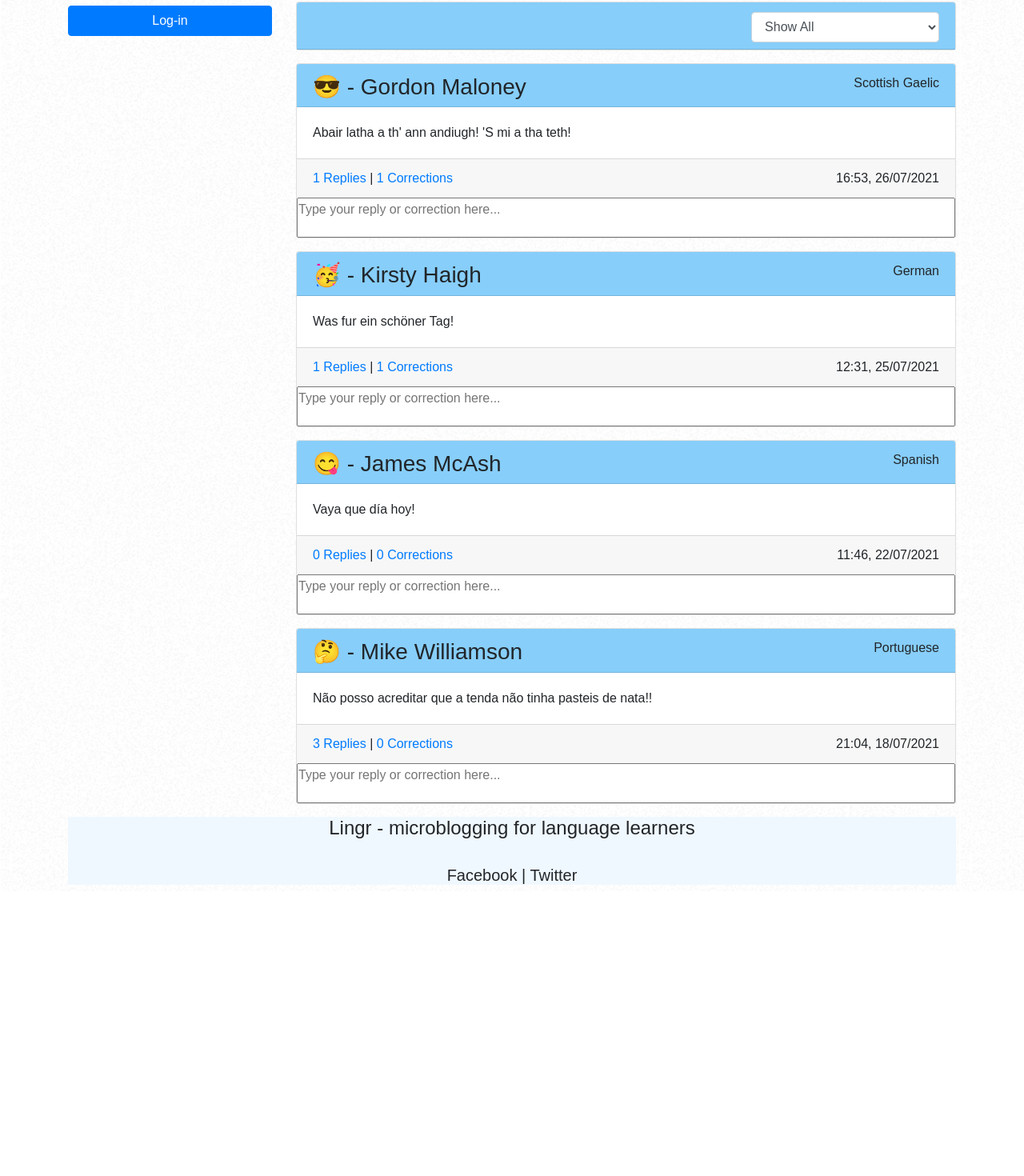
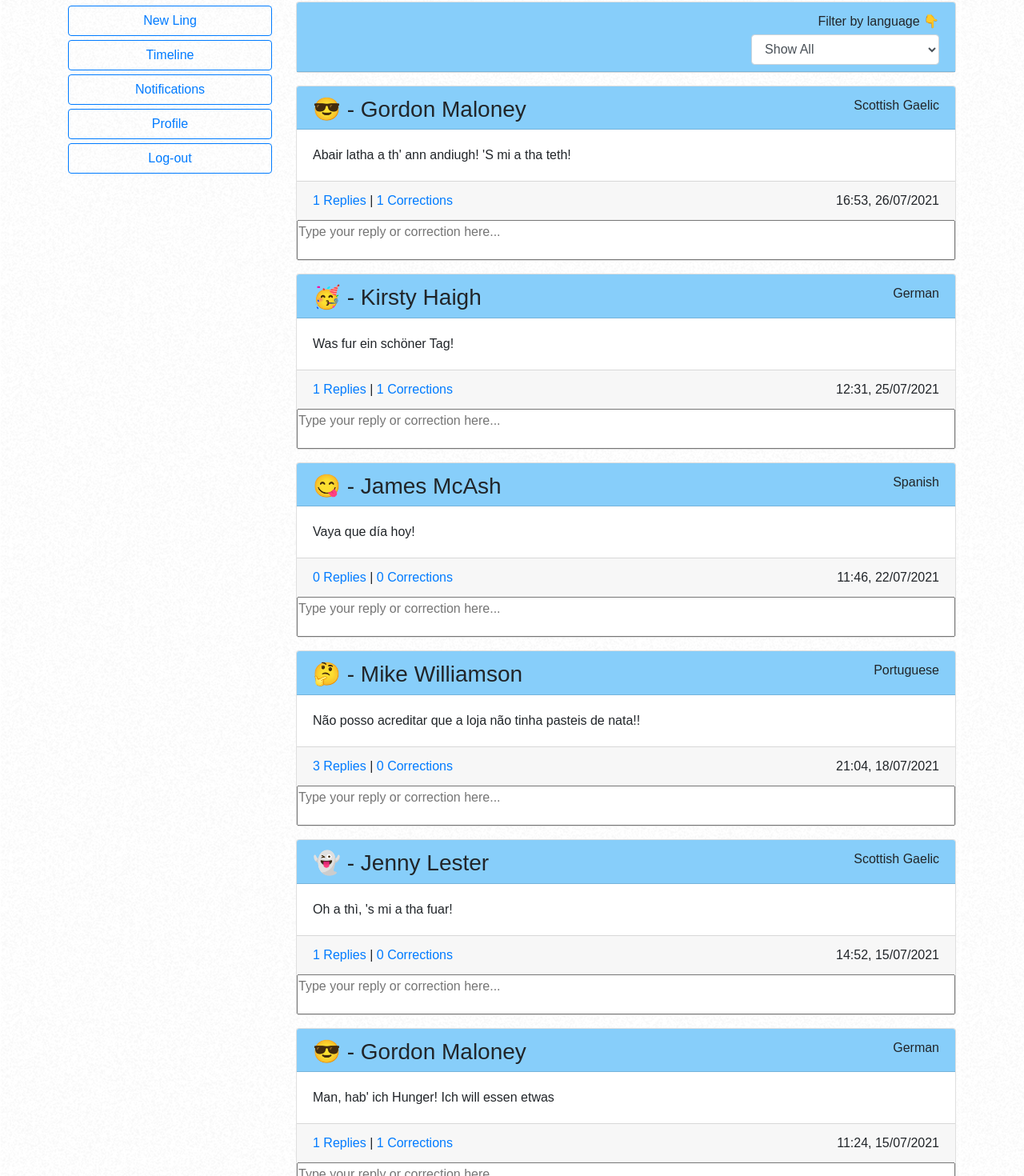
Before and after one commit to gordonmaloney/Lingr, a React (Create React App) app: page / in a window 1280 px wide. Shown: the part 96-1566 px from the top of the page at 80% size. Before the commit the page ends 1210 px from the top, so only its background shows below. Built offline with nearby package versions, Linux system fonts and the light colour scheme.

Commit message:
correciton component fixed and formatted

```diff
--- a/src/App.js
+++ b/src/App.js
@@ -30,7 +30,7 @@ function App() {
               </Switch>
             </Col>
           </Row>
-          <Footer />
+          <Footer className="mt-5" />
         </Container>
       </BrowserRouter>
     </>
--- a/src/components/LingReply.js
+++ b/src/components/LingReply.js
@@ -1,39 +1,62 @@
-import React, {Component, useState} from "react";
-import { Card, CardHeader, CardBody, CardFooter, Button } from 'reactstrap';
-import { LINGS } from './Lings';
-import { Link } from 'react-router-dom';
-
-
+import React, { Component, useState } from "react";
+import { Card, CardHeader, CardBody, CardFooter, Button } from "reactstrap";
+import { LINGS } from "./Lings";
+import { Link } from "react-router-dom";
 
 function ReplyCorrect(lingCorrect) {
   const [reply, correct] = useState("reply");
 
   const toggle = () => {
     if (reply === "reply") {
-            return correct("correct")
+      return correct("correct");
     }
-        correct ("reply")
-    }
+    correct("reply");
+  };
 
   return (
     <>
-        <div className={reply === "reply" ? "show" : "hide"}>
-        <Button onClick={() => toggle()}>Correct</Button>
+      <div>
+        <Button onClick={() => toggle()}>Correction</Button>
+        <div className={reply === "correct" ? "show" : "hide"}>
 
-        <input className="ling-reply my-2" type="text" placeholder="Type your reply here..." />
+
+        <input
+          className="ling-reply my-2"
+          type="text"
+          placeholder={lingCorrect.content}
+        />
       </div>
-        <div className={reply === "correct" ? "show" : "hide"}>
-        <Button onClick={() => toggle()}>Reply</Button>
+        <input
+          className="ling-reply my-2"
+          type="text"
+          placeholder="Type your reply here..."
+        />
+      </div>
 
-        <input className="ling-reply my-2" type="text" placeholder={lingCorrect.content} />
-        </div>
     </>
-    )
+  );
 }
 
-
 function Replies(props) {
-    const LingReplies = props.ling.lingRepliesObj.map(reply => {
+  const LingReplies = props.ling.lingRepliesObj.map((reply) => {
+    if ((reply.replyType === "correction")) {
+      return (
+        <div key={reply.replyId}>
+          <Card className="mb-3 reply-ling">
+            <CardBody>
+              <div className={reply.replyType} />
+              <p className="ml-3 mb-3 correction-body">
+                <i>"{reply.correctionBody}"</i>
+              </p>
+              {reply.replyBody}
+            </CardBody>
+            <CardFooter className="text-right replySignOff">
+              {reply.replyAuthor}
+            </CardFooter>
+          </Card>
+        </div>
+      );
+    } else {
       return (
         <div key={reply.replyId}>
           <Card className="mb-3 reply-ling">
@@ -46,44 +69,39 @@ function Replies(props) {
             </CardFooter>
           </Card>
         </div>
-            )
-    })
-    return (
-        <div>
-           {LingReplies}
-        </div>
-    )
+      );
+    }
+  });
+  return <div>{LingReplies}</div>;
 }
 
-
 class LingReply extends Component {
-
   render() {
-    const ling = LINGS[this.props.match.params.id]
+    const ling = LINGS[this.props.match.params.id];
     return (
       <div key={ling.id}>
         <Card className="ling mb-3">
           <CardHeader>
-                    <span className="ling-date">
-                        {ling.lingLang}
-                    </span>
-                    <h3>{ling.userIcon} - {ling.userName}</h3>
+            <span className="ling-date">{ling.lingLang}</span>
+            <h3>
+              {ling.userIcon} - {ling.userName}
+            </h3>
           </CardHeader>
-                    <CardBody>
-                        {ling.lingBody}
-                    </CardBody>
+          <CardBody>{ling.lingBody}</CardBody>
           <CardFooter>
-                        <ReplyCorrect content={ling.lingBody}/>
+            <ReplyCorrect content={ling.lingBody} />
             <Link to="/">
-                        <Button color="primary">Post</Button>
+              <Button color="primary" outline>
+                Post
+              </Button>
             </Link>
           </CardFooter>
         </Card>
 
-                <Replies ling={ling}/>
+        <Replies ling={ling} />
       </div>
     );
   }
 }
 
-export default LingReply
+export default LingReply;
--- a/src/components/Lings.js
+++ b/src/components/Lings.js
@@ -4,14 +4,14 @@ export const LINGS = [
         userIcon: "😎",
         userName: "Gordon Maloney",
         lingBody: "Abair latha a th' ann andiugh! 'S mi a tha teth!",
-        lingShares: 0,
         lingDate: "16:53, 26/07/2021",
         lingLang: "Scottish Gaelic",
         lingRepliesObj: [{
             replyId: 0,
             replyAuthor: "Mike Williamson",
             replyType: "correction",
-            replyBody: "abair latha a th' ann AN-DIUGH",
+            correctionBody: "abair latha a th' ann AN-DIUGH",
+            replyBody: "don't forget the dashes!"
         },
         {
             replyId: 1,
@@ -25,7 +25,6 @@ export const LINGS = [
         userIcon: "🥳",
         userName: "Kirsty Haigh",
         lingBody: "Was fur ein schöner Tag!",
-        lingShares: 1,
         lingDate: "12:31, 25/07/2021",
         lingLang: "German",
         lingRepliesObj: [{
@@ -38,7 +37,8 @@ export const LINGS = [
             replyId: 1,
             replyAuthor: "Gordon Maloney",
             replyType: "correction",
-            replyBody: "fÜr"
+            replyBody: "don't forget your umlauts!",
+            correctionBody: "fÜr"
         }]
     },
     {
@@ -46,7 +46,6 @@ export const LINGS = [
         userIcon: "😋",
         userName: "James McAsh",
         lingBody: "Vaya que día hoy!",
-        lingShares: 0,
         lingDate: "11:46, 22/07/2021",
         lingLang: "Spanish",
         lingRepliesObj: []
@@ -55,8 +54,7 @@ export const LINGS = [
         id: 3,
         userIcon: "🤔",
         userName: "Mike Williamson",
-        lingBody: "Não posso acreditar que a tenda não tinha pasteis de nata!!",
-        lingShares: 3,
+        lingBody: "Não posso acreditar que a loja não tinha pasteis de nata!!",
         lingDate: "21:04, 18/07/2021",
         lingLang: "Portuguese",
         lingRepliesObj: [{
@@ -78,4 +76,41 @@ export const LINGS = [
             replyBody: "that's so true!"
         }]
     },
+    {
+        id: 4,
+        userIcon: "👻",
+        userName: "Jenny Lester",
+        lingBody: "Oh a thì, 's mi a tha fuar!",
+        lingDate: "14:52, 15/07/2021",
+        lingLang: "Scottish Gaelic",
+        lingRepliesObj: [{
+            replyId: 0,
+            replyAuthor: "Gordon Maloney",
+            replyType: "reply",
+            replyBody: "oh a dhuine, tha agus mise!"
+        },
+        ]
+    },
+    {
+        id: 5,
+        userIcon: "😎",
+        userName: "Gordon Maloney",
+        lingBody: "Man, hab' ich Hunger! Ich will essen etwas",
+        lingDate: "11:24, 15/07/2021",
+        lingLang: "German",
+        lingRepliesObj: [{
+            replyId: 0,
+            replyAuthor: "Mike Williamson",
+            replyType: "reply",
+            replyBody: "oje! Dann sollst du was mal essen!"
+        },
+        {
+            replyId: 0,
+            replyAuthor: "Kirsty Haigh",
+            replyType: "correction",
+            correctionBody: "ich will etwas essen",
+            replyBody: `I think you should've written "ich will etwas essen" < you need to swap the verb and the object around.`
+        },
+        ]
+    },
 ];
--- a/src/components/MenuComponent.js
+++ b/src/components/MenuComponent.js
@@ -16,32 +16,32 @@ class Menu extends React.Component {
 
 render() {
   const isLoggedIn = this.state.isLoggedIn;
-  if (isLoggedIn === false) {
+  if (isLoggedIn === true) {
     return (
       <>
             <Link to="/">
               <NewLingModal />
             </Link>
             <Link to="/">
-              <Button color="primary" className="menu-btn">Timeline</Button>
+              <Button color="primary" className="menu-btn" outline>Timeline</Button>
             </Link>
             <br />
             <Link to="/notifications">
-              <Button color="primary" className="menu-btn">Notifications</Button>
+              <Button color="primary" className="menu-btn" outline>Notifications</Button>
             </Link>
             <br />
             <Link to="/profile">
-              <Button color="primary" className="menu-btn">Profile</Button>
+              <Button color="primary" className="menu-btn" outline>Profile</Button>
             </Link>
             <br />
             <Link to="/">
-              <Button color="primary" className="menu-btn" onClick={this.handleLogInOutClick}>Log-out</Button>
+              <Button color="primary" className="menu-btn" outline onClick={this.handleLogInOutClick}>Log-out</Button>
             </Link>
       </>
     );} else {
       return (
         <>
-          <Button color="primary" className="menu-btn" onClick={this.handleLogInOutClick}>Log-in</Button>
+          <Button color="primary" className="menu-btn" outline onClick={this.handleLogInOutClick}>Log-in</Button>
         </>
       )
     }
--- a/src/components/NewLingComponent.js
+++ b/src/components/NewLingComponent.js
@@ -1,14 +1,20 @@
-import React from 'react';
-import { Button, Form, FormGroup, Label, Input } from 'reactstrap';
+import React from "react";
+import { Form, FormGroup, Label, Input } from "reactstrap";
 
 function NewLingComponent() {
   return (
     <Form>
       <FormGroup>
         <Label for="ling-text">Ling Text</Label>
-                <Input type="textarea" placeholder="Type your ling here..."></Input>
+        <Input type="textarea" placeholder="Type your ling here..." className="mb-3"></Input>
         <Label for="ling-lang-select">Select your language</Label>
-                <Input type="text" placeholder="E.g. German, Spanish, French..."></Input>
+        <Input type="select" className="mb-3">
+          <option>...</option>
+          <option>Scottish Gaelic</option>
+          <option>Spanish</option>
+          <option>German</option>
+          <option>Portuguese</option>
+        </Input>
         <Label for="correction-pref">Correction Preference</Label>
         <Input type="select" name="correction-pref" id="correction-pref">
           <option>...</option>
@@ -16,13 +22,9 @@ function NewLingComponent() {
           <option>Relaxed - only correct more significant mistakes</option>
           <option>Chill - please don't correct me</option>
         </Input>
-                <Button>submit</Button>
       </FormGroup>
     </Form>
-
-
-    )
+  );
 }
 
-
 export default NewLingComponent;
--- a/src/components/NewLingModal.js
+++ b/src/components/NewLingModal.js
@@ -8,15 +8,15 @@ const NewLingModal = (props) => {
 
   return (
     <div>
-      <Button color="primary" onClick={toggle} className="menu-btn">New Ling</Button>
+      <Button color="primary" onClick={toggle} outline className="menu-btn">New Ling</Button>
       <Modal isOpen={modal} toggle={toggle} className="new-ling-modal">
         <ModalHeader toggle={toggle}>New Ling</ModalHeader>
         <ModalBody>
             <NewLingComponent />
         </ModalBody>
         <ModalFooter>
-          <Button color="primary" onClick={toggle}>Post Ling</Button>{' '}
-          <Button color="secondary" onClick={toggle}>Cancel</Button>
+          <Button color="primary" onClick={toggle} outline>Post Ling</Button>{' '}
+          <Button color="secondary" onClick={toggle} outline>Cancel</Button>
         </ModalFooter>
       </Modal>
     </div>
--- a/src/components/ProfileComponent.js
+++ b/src/components/ProfileComponent.js
@@ -45,7 +45,7 @@ function Profile() {
                             <Col>
                                 <Link to="/">
                                     <center>
-                                        <Button className="mt-3" color="primary" >Save</Button>
+                                        <Button className="mt-3" color="primary" outline>Save</Button>
                                     </center>
                                 </Link>
                             </Col>
--- a/src/components/TimelineComponent.js
+++ b/src/components/TimelineComponent.js
@@ -1,4 +1,4 @@
-import React, { Component, setState } from "react";
+import React, { Component } from "react";
 import Ling from './LingComponent';
 import { LINGS } from './Lings';
 import { Card, CardHeader, Input } from 'reactstrap';
@@ -12,23 +12,24 @@ class Timeline extends Component {
       }
   }
 
-  inputChangedHandler = (e) => {
+  filterHandler = (e) => {
     //set user changed value to inputVal
     console.log(e.target.value);
     this.setState({filterLang: e.target.value})
-}
+  }
 
   render() {
     return (
       <>
           <Card className="mb-3">
             <CardHeader className="text-right">
+              Filter by language 👇
               <Input
                 type="select"
                 style={{width: "30%"}}
-                className="ml-auto mb-2"
+                className="ml-auto mb-2 mt-1"
                 placeholder="Filter Lings by language..."
-                onChange={this.inputChangedHandler.bind(this)}
+                onChange={this.filterHandler.bind(this)}
                 >
                   <option>Show All</option>
                   <option>Scottish Gaelic</option>
@@ -36,6 +37,8 @@ class Timeline extends Component {
                   <option>German</option>
                   <option>Portuguese</option>
               </Input>
+
+
             </CardHeader>
           </Card>
 
--- a/src/index.css
+++ b/src/index.css
@@ -72,3 +72,8 @@ body {
   margin-right: -15px;
   margin-top: -15px;
 }
+
+.correction-body {
+  background-color: aliceblue;
+  padding: 3%;
+}
```
Lines whose indentation alone changed are shown as unchanged.
